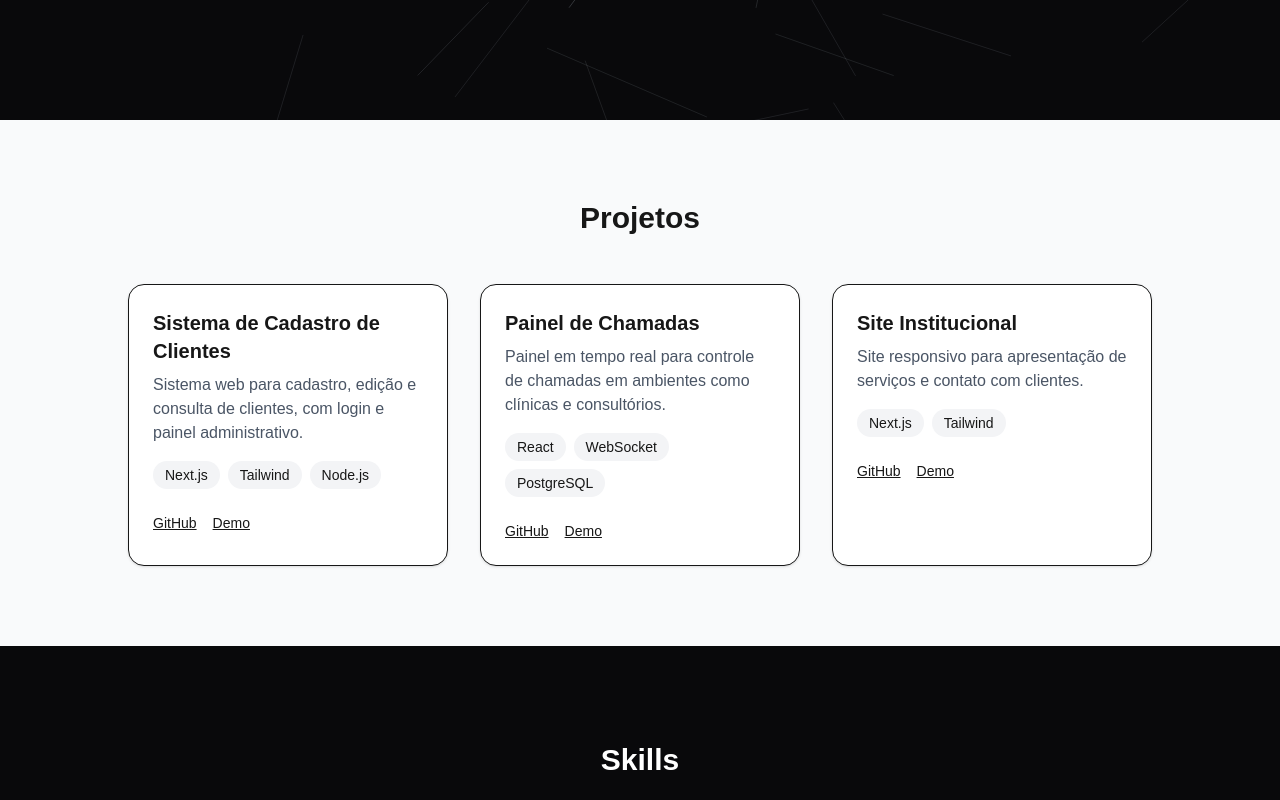
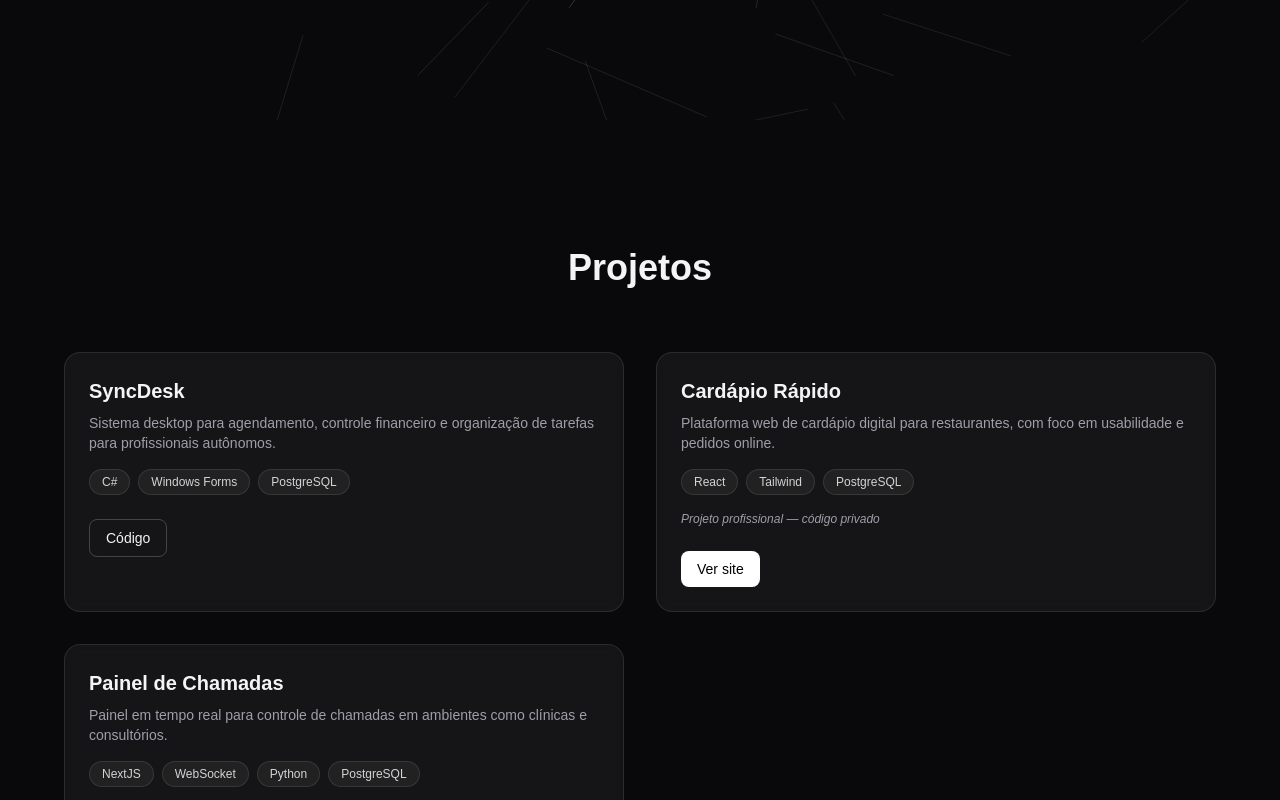
Before and after one commit to Caique7k/portfolio, a Next.js app: page / in a window 1280 px wide. Shown: the part 680-1480 px from the top of the page. Built offline with nearby package versions, Linux system fonts and the light colour scheme.

Commit message:
feat: update Projects component and data with new project details and styling

```diff
--- a/src/components/Projects.tsx
+++ b/src/components/Projects.tsx
@@ -2,40 +2,65 @@ import { projects } from "@/data/Projects";
 
 export default function Projects() {
   return (
-    <section id="projects" className="px-6 py-20 bg-gray-50">
-      <h2 className="mb-12 text-center text-3xl font-bold">Projetos</h2>
+    <section
+      id="projects"
+      className="relative bg-zinc-950 px-6 py-32 text-zinc-100"
+    >
+      <h2 className="mb-16 text-center text-4xl font-bold">Projetos</h2>
 
-      <div className="mx-auto grid max-w-5xl gap-8 md:grid-cols-3">
+      <div className="mx-auto grid max-w-6xl gap-8 md:grid-cols-2">
         {projects.map((project) => (
           <div
             key={project.title}
-            className="rounded-2xl border bg-white p-6 shadow-sm"
+            className="group relative overflow-hidden rounded-2xl
+                       border border-white/10 bg-white/5 p-6
+                       backdrop-blur transition hover:scale-[1.02]"
           >
             <h3 className="text-xl font-semibold">{project.title}</h3>
 
-            <p className="mt-2 text-gray-600">{project.description}</p>
+            <p className="mt-2 text-sm text-zinc-400">{project.description}</p>
 
+            {/* TECHS */}
             <div className="mt-4 flex flex-wrap gap-2">
               {project.techs.map((tech) => (
                 <span
                   key={tech}
-                  className="rounded-full bg-gray-100 px-3 py-1 text-sm"
+                  className="rounded-full border border-white/10
+                             bg-white/5 px-3 py-1 text-xs text-zinc-300"
                 >
                   {tech}
                 </span>
               ))}
             </div>
+            {/* NOTE (projeto profissional) */}
+            {project.note && (
+              <p className="mt-4 text-xs italic text-zinc-400">
+                {project.note}
+              </p>
+            )}
+            {/* AÇÕES */}
+            <div className="mt-6 flex gap-4">
+              {project.link && (
+                <a
+                  href={project.link}
+                  target="_blank"
+                  className="rounded-lg bg-white px-4 py-2
+                 text-sm text-black transition hover:bg-zinc-200"
+                >
+                  Ver site
+                </a>
+              )}
 
-            <div className="mt-6 flex gap-4">
-              <a
-                href={project.github}
-                className="text-sm font-medium underline"
-              >
-                GitHub
-              </a>
-              <a href={project.demo} className="text-sm font-medium underline">
-                Demo
-              </a>
+              {!project.note && project.github && (
+                <a
+                  href={project.github}
+                  target="_blank"
+                  className="rounded-lg border border-white/20 px-4 py-2
+                 text-sm transition hover:bg-white/5"
+                >
+                  Código
+                </a>
+              )}
             </div>
           </div>
         ))}
--- a/src/data/Projects.ts
+++ b/src/data/Projects.ts
@@ -1,26 +1,27 @@
 export const projects = [
   {
-    title: "Sistema de Cadastro de Clientes",
+    title: "SyncDesk",
     description:
-      "Sistema web para cadastro, edição e consulta de clientes, com login e painel administrativo.",
-    techs: ["Next.js", "Tailwind", "Node.js"],
-    github: "https://github.com/seu-usuario/projeto1",
+      "Sistema desktop para agendamento, controle financeiro e organização de tarefas para profissionais autônomos.",
+    techs: ["C#", "Windows Forms", "PostgreSQL"],
+    github: "https://github.com/Caique7k/SyncDesk.git",
     demo: "#",
+  },
+  {
+    title: "Cardápio Rápido",
+    description:
+      "Plataforma web de cardápio digital para restaurantes, com foco em usabilidade e pedidos online.",
+    techs: ["React", "Tailwind", "PostgreSQL"],
+    github: "https://github.com/seu-usuario/projeto3",
+    link: "https://www.cardapiorapido.com.br/",
+    note: "Projeto profissional — código privado",
   },
   {
     title: "Painel de Chamadas",
     description:
       "Painel em tempo real para controle de chamadas em ambientes como clínicas e consultórios.",
-    techs: ["React", "WebSocket", "PostgreSQL"],
-    github: "https://github.com/seu-usuario/projeto2",
-    demo: "#",
-  },
-  {
-    title: "Site Institucional",
-    description:
-      "Site responsivo para apresentação de serviços e contato com clientes.",
-    techs: ["Next.js", "Tailwind"],
-    github: "https://github.com/seu-usuario/projeto3",
+    techs: ["NextJS", "WebSocket", "Python", "PostgreSQL"],
+    github: "https://github.com/Caique7k/painel-senhas.git",
     demo: "#",
   },
 ];
```
